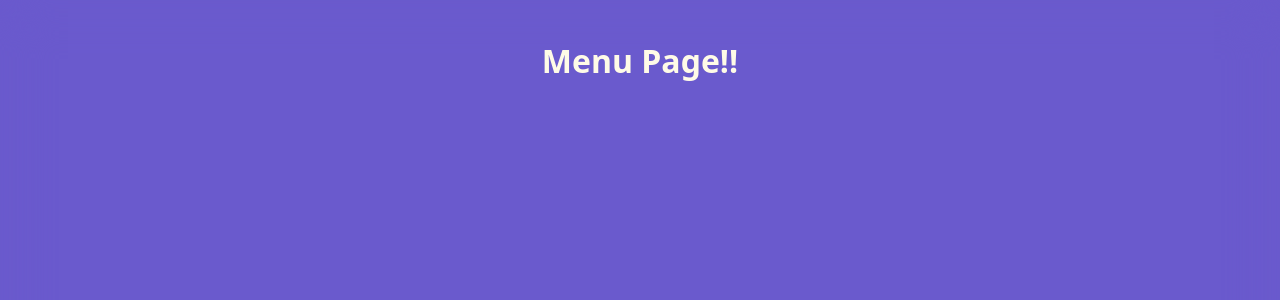
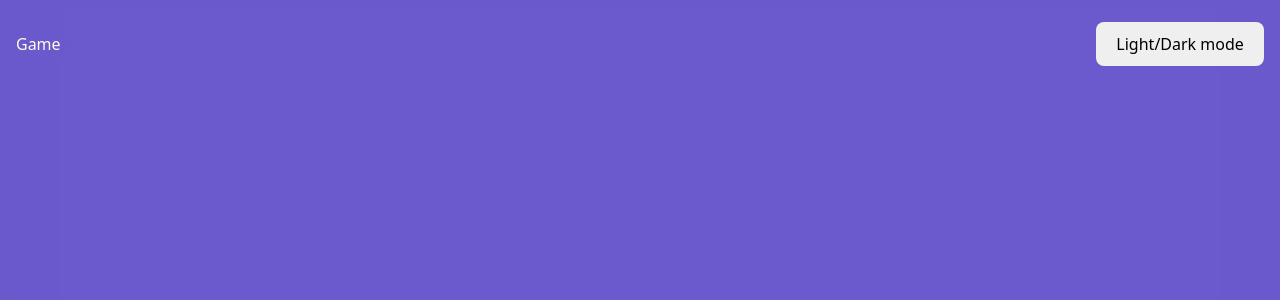
Before and after one commit to Marksalz/riddleGame-client, a React (Vite) app: page /menu in a window 1280 px wide. Shown: the top 300 px of the page. Built offline with nearby package versions, Linux system fonts and the light colour scheme.

Commit message:
feat: refactor GamePage and MenuPage components; remove unused state and update MenuPage layout

```diff
--- a/src/pages/GamePage.tsx
+++ b/src/pages/GamePage.tsx
@@ -9,7 +9,6 @@ export default function GamePage() {
   const [currentRiddleIdx, setCurrentRiddleIdx] = useState(0);
   const [isSolved, setIsSolved] = useState(false);
   const riddles = riddlesFromStorage;
-  //const [timeLeft, setTimeLeft] = useState(0);
 
   useEffect(() => {
     if (isSolved && currentRiddleIdx < riddles.length - 1) {
--- a/src/pages/MenuPage.tsx
+++ b/src/pages/MenuPage.tsx
@@ -1,7 +1,9 @@
+import Header from "../components/Header";
+
 export default function MenuPage() {
   return (
     <div>
-      <h1>Menu Page!!</h1>
+      <Header headerText="Game" btnText="Light/Dark mode" />
     </div>
   );
 }
```
